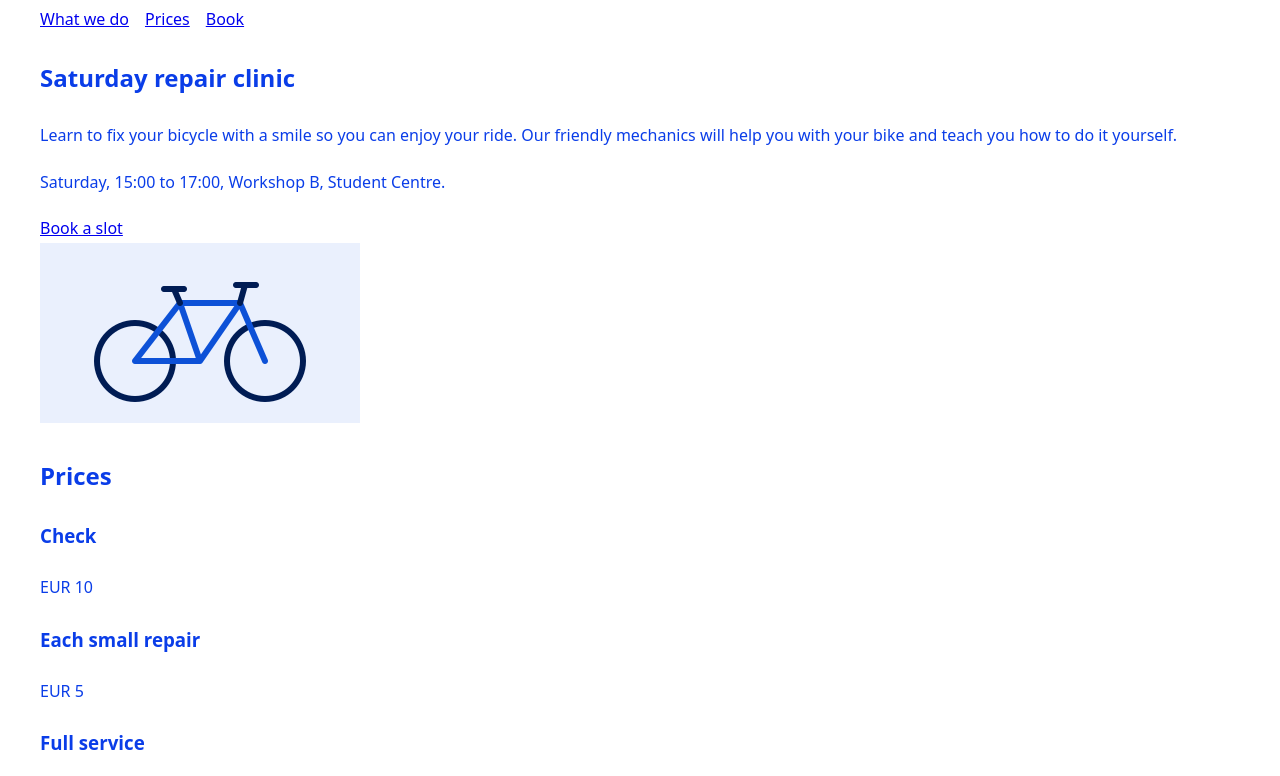
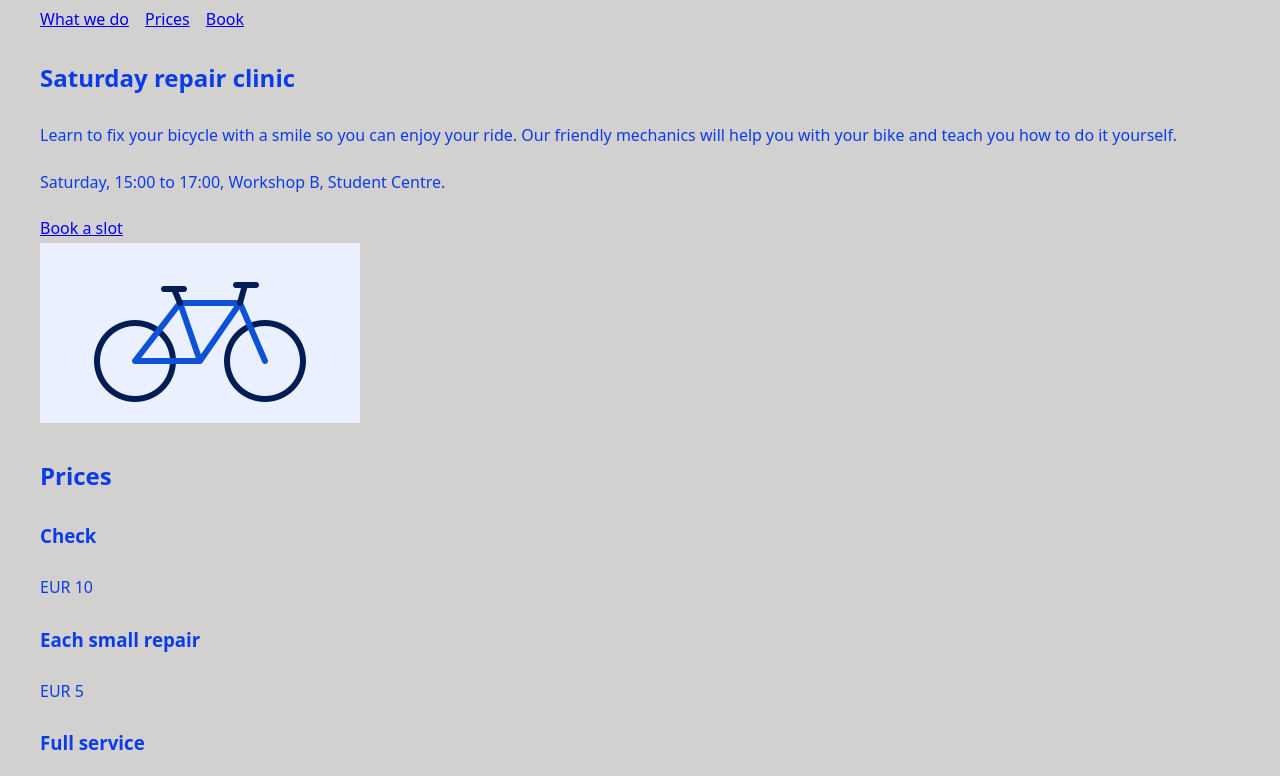
Before and after one commit to Roscojil/clinic, a plain HTML site: page index.html in a window 1280 px wide. Shown: the part 58-834 px from the top of the page. Drawn offline with Linux system fonts and the light colour scheme.

```diff
--- a/styles.css
+++ b/styles.css
@@ -1,6 +1,6 @@
 /* A small reset so the page starts consistently. Leave these three rules. */
 * { box-sizing: border-box; }
-body { margin: 2; font-family: system-ui, sans-serif; line-height: 1.9; color: #0a3de8; background: hwb(0 53% 44%)7% 39%); }
+body { margin: 2; font-family: system-ui, sans-serif; line-height: 1.9; color: #0a3de8; background: hwb(0 53% 44% / 39%); }
 img { max-width: 100%; height: auto; }
 
 /* Your palette. Change the values, then use the variables below. */
```
